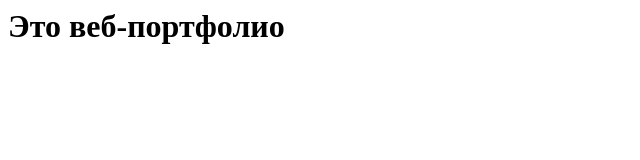
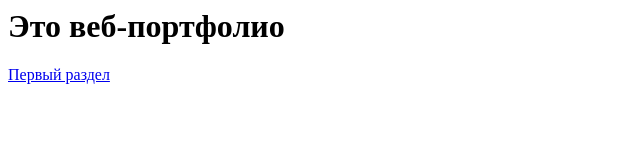
Before and after one commit to webstudent29092020/webstudent29092020.github.io, a plain HTML site: page index.html in a window 1280 px wide. Shown: the whole page, without its empty margins (0-640 px from the left). Drawn offline with Linux system fonts and the light colour scheme.

Commit message:
Update index.html

```diff
--- a/index.html
+++ b/index.html
@@ -1 +1,2 @@
 <h1>Это веб-портфолио</h1>
+<a href="/first">Первый раздел</a>
```
